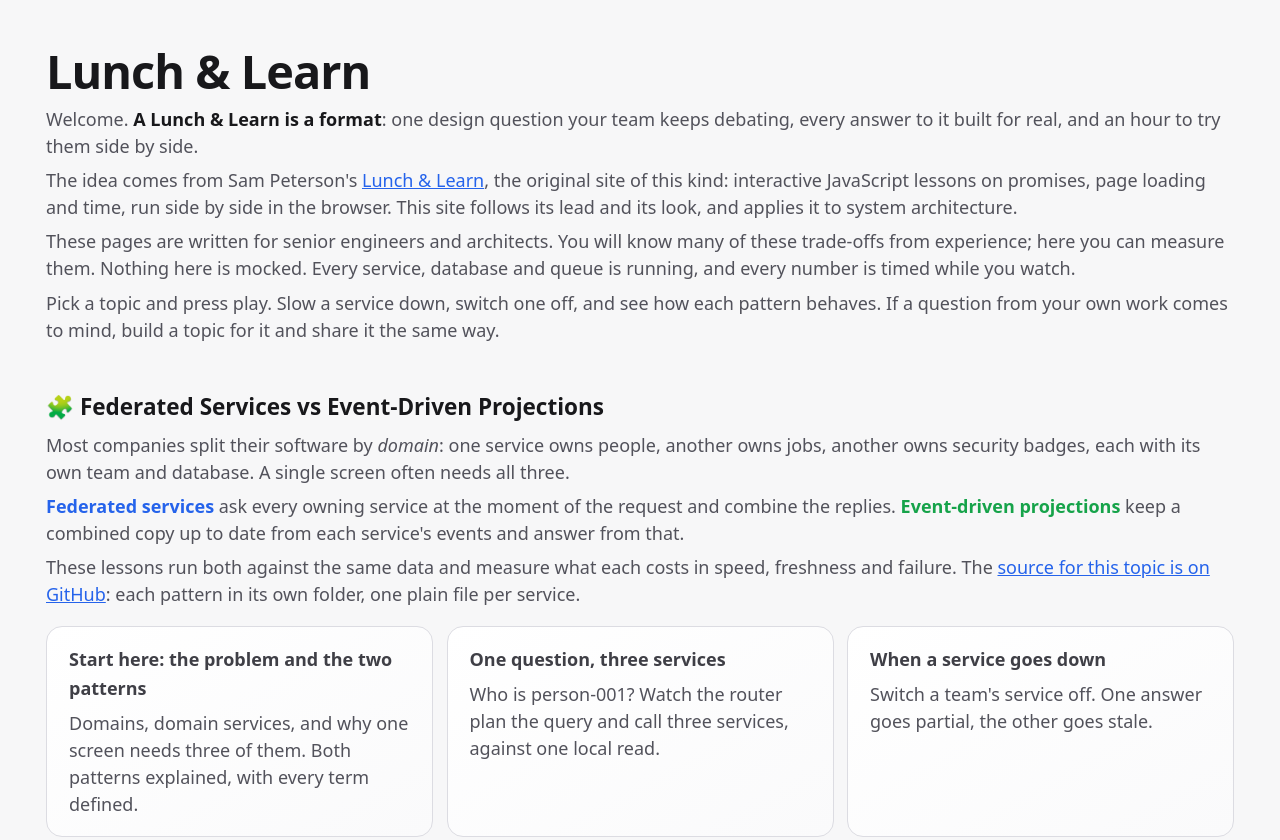
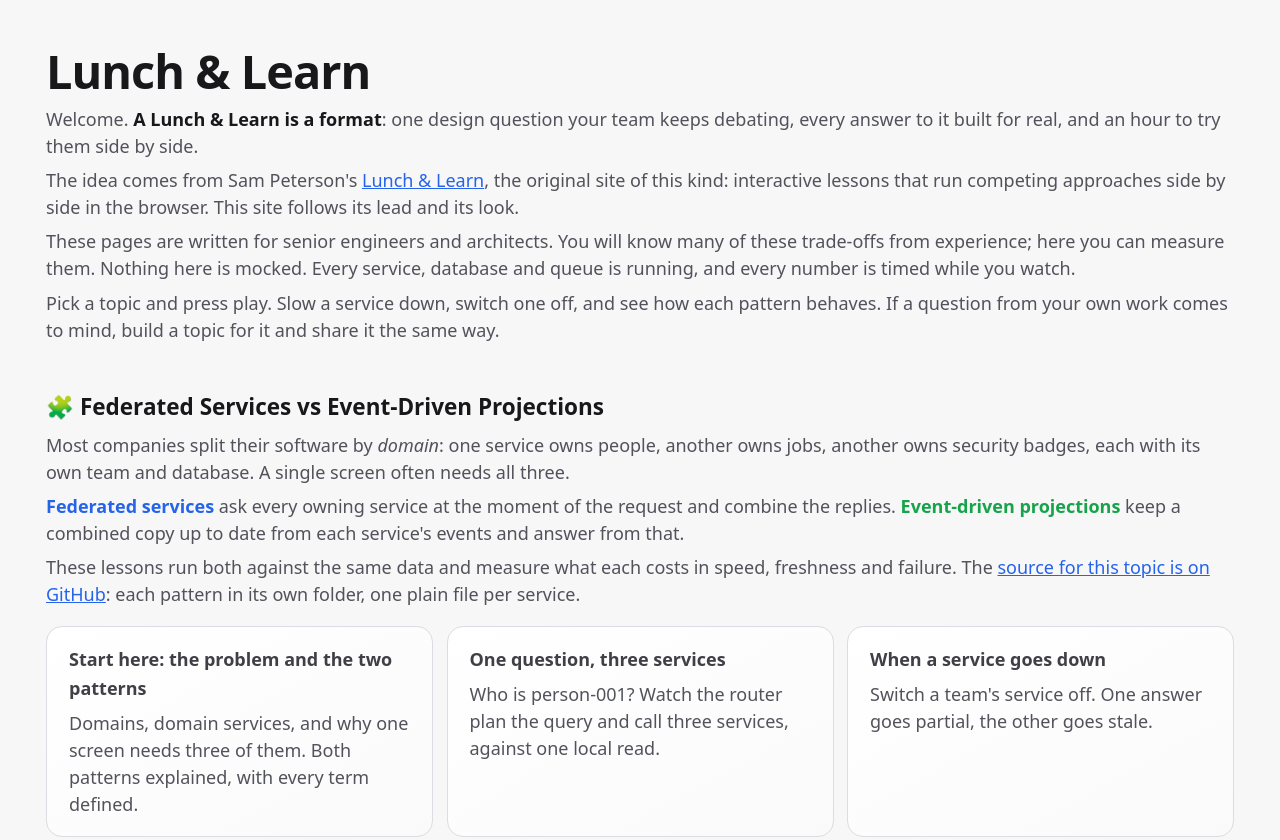
Before and after one commit to greg-m-k/apollo-lnl, a website: page site/web/public/index.html in a window 1280 px wide. Shown: the top 840 px of the page. Drawn offline with Linux system fonts and the light colour scheme.

Commit message:
Keep the origin credit general
Why: the credit described Sam Peterson's site by its current JavaScript
topics and this one as system architecture; neither site is limited to
what it covers today.

What: the sentence now describes the original site as interactive
lessons that run competing approaches side by side, and says this site
follows its lead and look.

Proof: all 13 UI tests pass (credit link present).

Co-Authored-By: Claude Opus 5.5 <noreply@anthropic.com>
Claude-Session: https://claude.ai/code/session_01RY239jkW1dbFT5yidhWJ5D

```diff
--- a/site/web/public/index.html
+++ b/site/web/public/index.html
@@ -15,8 +15,8 @@
     <p class="lead">Welcome. <strong>A Lunch &amp; Learn is a format</strong>: one design question your team keeps debating, every
       answer to it built for real, and an hour to try them side by side.</p>
     <p class="lead">The idea comes from Sam Peterson's <a href="https://lnl.sam-peterson.com">Lunch &amp; Learn</a>, the original
-      site of this kind: interactive JavaScript lessons on promises, page loading and time, run side by side in the browser. This
-      site follows its lead and its look, and applies it to system architecture.</p>
+      site of this kind: interactive lessons that run competing approaches side by side in the browser. This site follows its lead
+      and its look.</p>
     <p class="lead">These pages are written for senior engineers and architects. You will know many of these trade-offs from
       experience; here you can measure them. Nothing here is mocked. Every service, database and queue is running, and every
       number is timed while you watch.</p>
```
